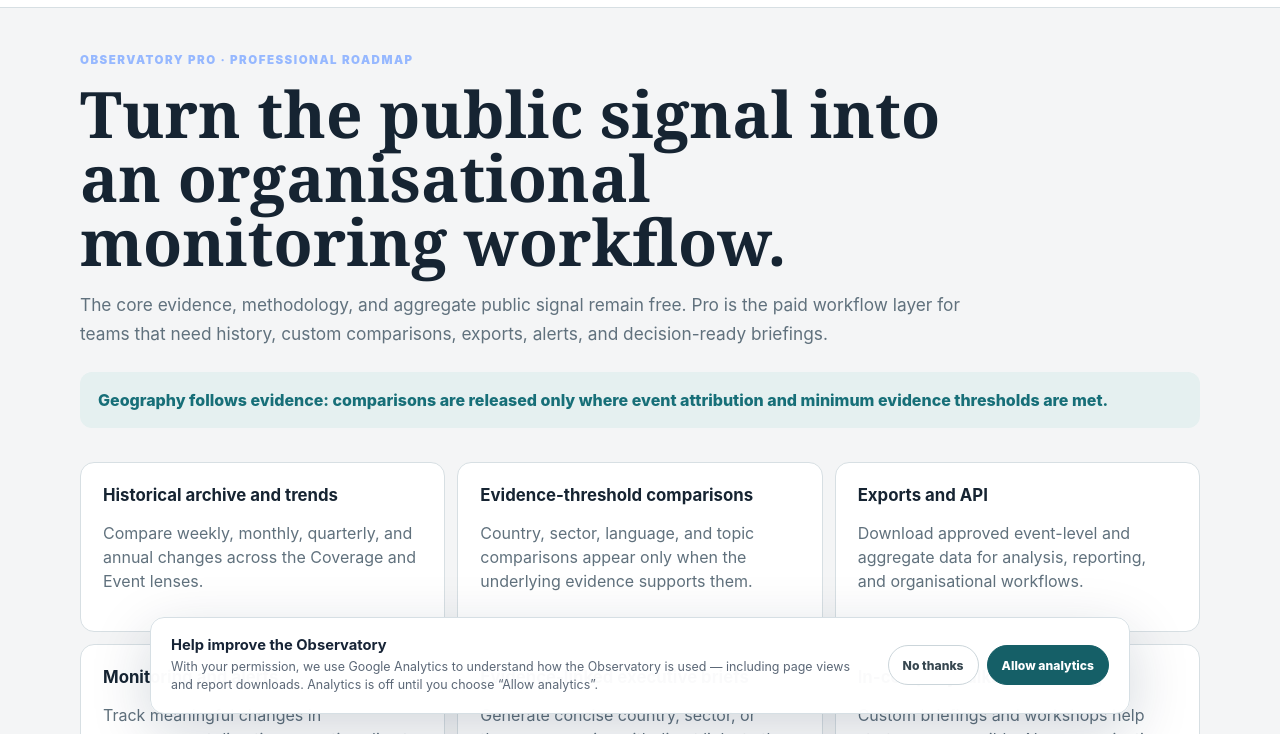
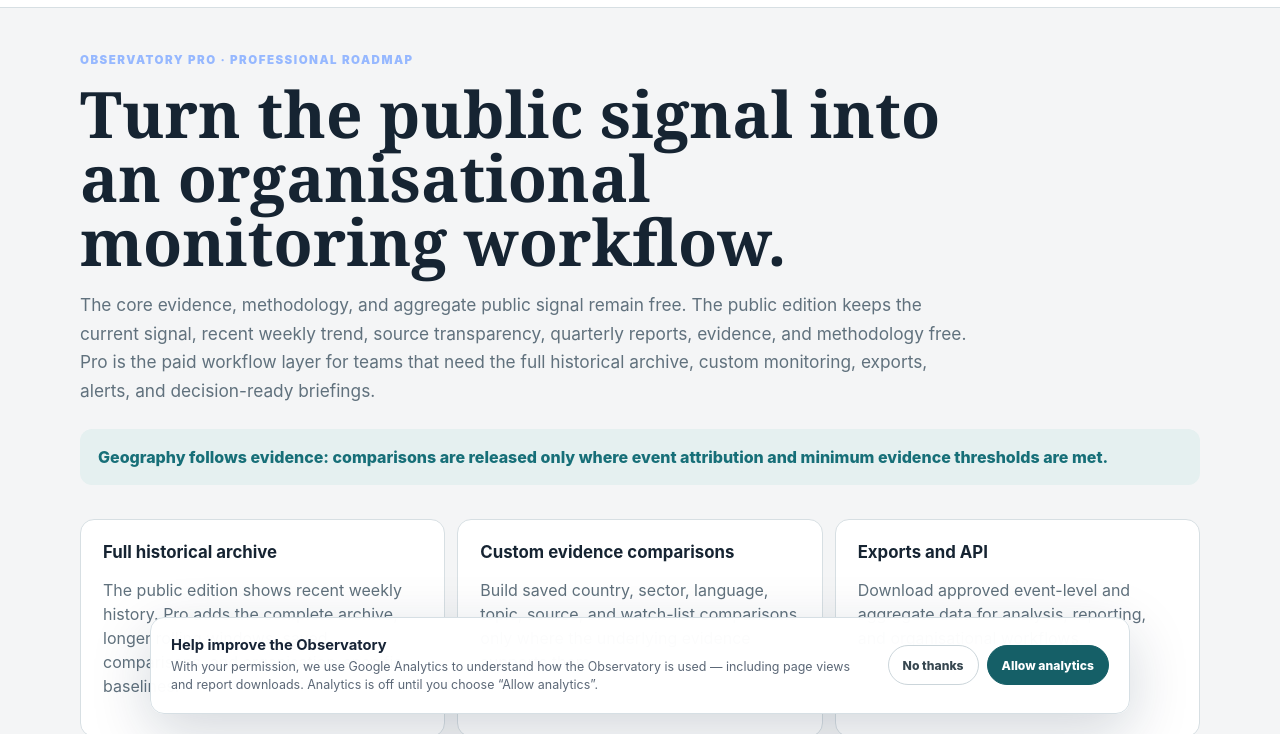
Before and after one commit to kedmahamelberg-ai/ai-empowerment-observatory, a plain HTML site: page pro/index.html in a window 1280 px wide. Shown: the part 66-800 px from the top of the page. Drawn offline with Linux system fonts and the light colour scheme.

Commit message:
Add files via upload

```diff
--- a/pro/index.html
+++ b/pro/index.html
@@ -35,8 +35,10 @@
       <h1>Turn the public signal into an organisational monitoring workflow.</h1>
       <p>
         The core evidence, methodology, and aggregate public signal remain free.
-        Pro is the paid workflow layer for teams that need history, custom
-        comparisons, exports, alerts, and decision-ready briefings.
+        The public edition keeps the current signal, recent weekly trend,
+        source transparency, quarterly reports, evidence, and methodology free.
+        Pro is the paid workflow layer for teams that need the full historical
+        archive, custom monitoring, exports, alerts, and decision-ready briefings.
       </p>
     </section>
 
@@ -47,13 +49,13 @@
 
     <section class="pro-grid" aria-label="Planned professional capabilities">
       <article>
-        <h2>Historical archive and trends</h2>
-        <p>Compare weekly, monthly, quarterly, and annual changes across the Coverage and Event lenses.</p>
+        <h2>Full historical archive</h2>
+        <p>The public edition shows recent weekly history. Pro adds the complete archive, longer rolling windows, saved comparisons, and organisation-specific baselines.</p>
       </article>
 
       <article>
-        <h2>Evidence-threshold comparisons</h2>
-        <p>Country, sector, language, and topic comparisons appear only when the underlying evidence supports them.</p>
+        <h2>Custom evidence comparisons</h2>
+        <p>Build saved country, sector, language, topic, source, and watch-list comparisons only where the underlying evidence supports them.</p>
       </article>
 
       <article>
```
